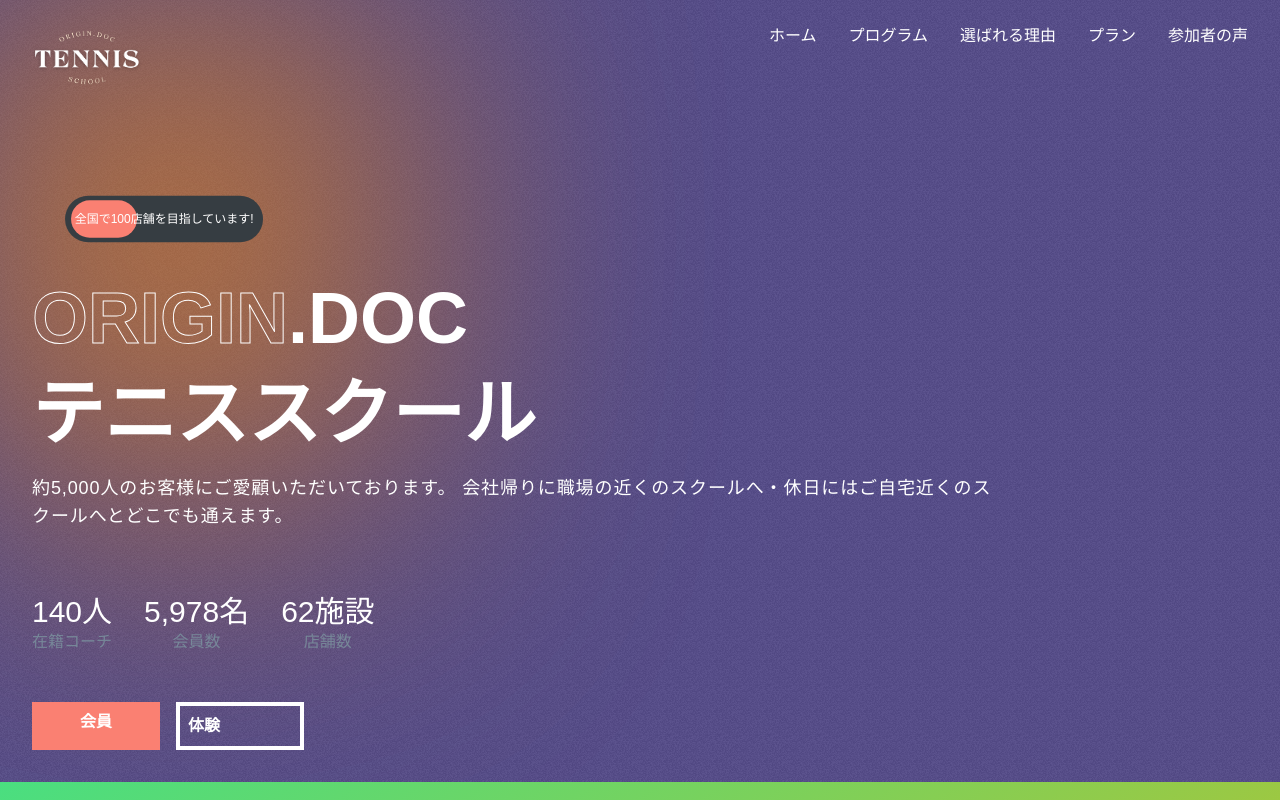
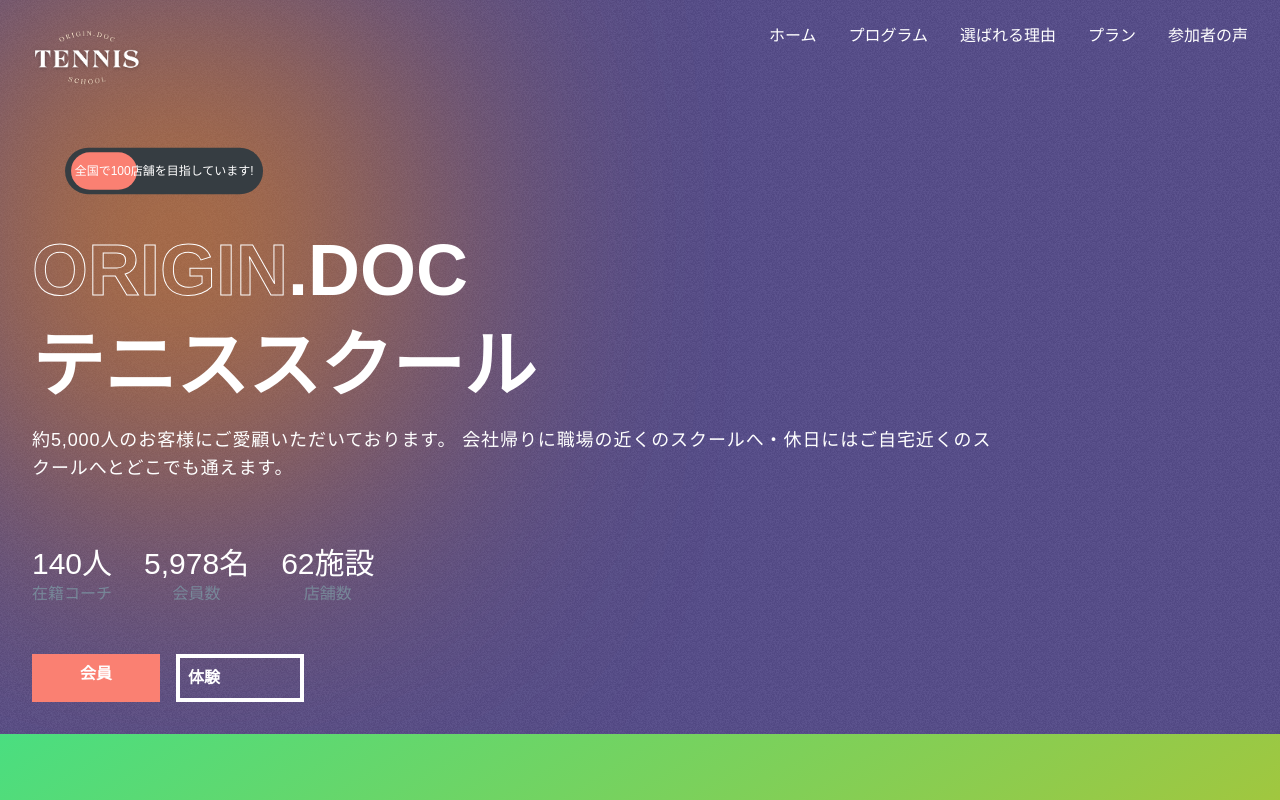
Before and after one commit to yu-to06/nextjs_schooldummy, a Next.js app: page / in a window 1280 px wide. Shown: the top 800 px of the page. Built offline with nearby package versions, Linux system fonts and the light colour scheme; a web font is replaced by a local one.

Commit message:
finish project

```diff
--- a/components/Hero.js
+++ b/components/Hero.js
@@ -38,7 +38,7 @@ function Hero() {
 
         {/* キャッチコピー */}
         <div
-          className='relative flex mt-[4rem] bg-darkdarkGray rounded-full w-fit py-[1.2rem] px-[0.8rem] text-white text-center justify-start
+          className='relative flex mt-[1rem] bg-darkdarkGray rounded-full w-fit py-[1.2rem] px-[0.8rem] text-white text-center justify-start
         max-md:my-[1.5rem] max-md:text-sm max-md:self-center max-md:transform scale-75
         '
         >
```
